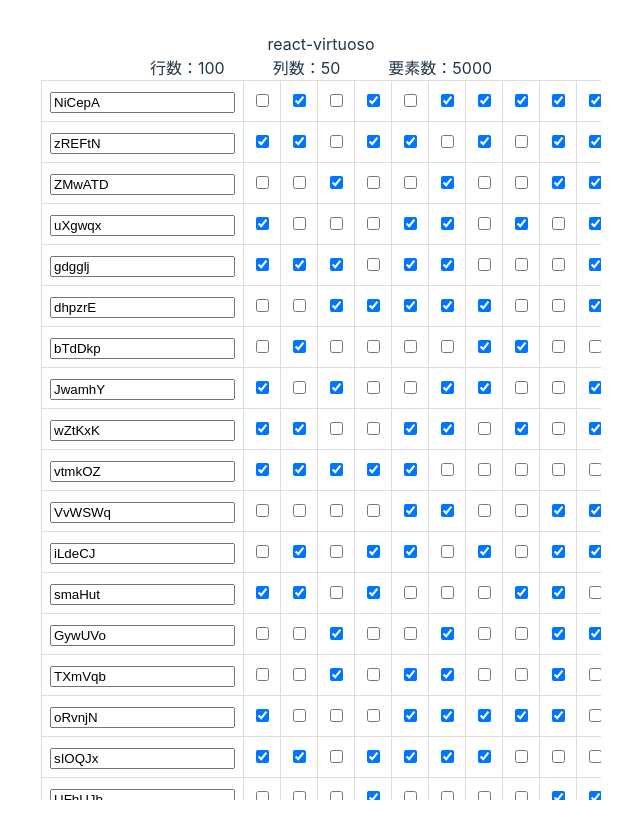
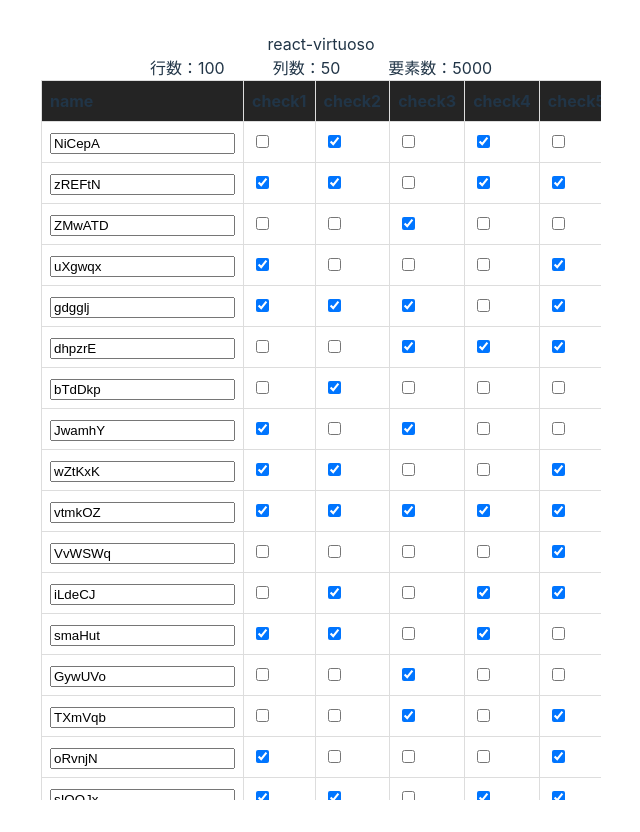
Before and after one commit to ngmtine/table_virtuoso_example, a React (Vite) app: page /virtuoso in a window 1280 px wide. Shown: the whole page, without its empty margins (319-959 px from the left). Built offline with nearby package versions, Linux system fonts and the light colour scheme.

Commit message:
update: virtuoso でヘッダー表示まで、ただし下部にスクロールするとヘッダーどっかいく

```diff
--- a/src/react_virtuoso/Table.tsx
+++ b/src/react_virtuoso/Table.tsx
@@ -8,13 +8,10 @@ type PropsType = {
     col: number;
 };
 
-// // ヘッダ部コンポーネント
-// const fixedHeaderContent = (data: RandomData[]) => {
-//     return <tr>{data.length > 0 && Object.keys(data[0]).map((key, index) => <th key={index}>{key}</th>)}</tr>;
-// };
+// ボディ部コンポーネント
+const itemContent = (_: number, rowData: RandomData) => {
+    console.log("tr!!"); // レンダリング確認用
 
-// ボディ部コンポーネント
-const itemContent = (idx: number, rowData: RandomData) => {
     return (
         <>
             {Object.keys(rowData).map((key, cellIndex) => (
@@ -45,6 +42,19 @@ export const Table: FC<PropsType> = ({ row, col }) => {
         setData(createRandomData(row, col)); // 行数、チェックボックス数
     }, []);
 
+    // ヘッダ部コンポーネント
+    // memo: dataにはクロージャでアクセス
+    const fixedHeaderContent = () => {
+        // prettier-ignore
+        return (
+        <tr>
+            {data.length > 0 && Object.keys(data[0]).map((key, index) =>
+                <th key={index}>{key}</th>
+            )}
+        </tr>
+    )
+    };
+
     // // セルのvalueのアップデートハンドラ
     // const handleUpdate = (rowIndex: number, key: string, newValue: string | boolean) => {
     //     const updatedData = [...data];
@@ -57,9 +67,7 @@ export const Table: FC<PropsType> = ({ row, col }) => {
             <TableVirtuoso
                 data={data}
                 totalCount={data.length}
-                // fixedHeaderContent={() => {
-                //     fixedHeaderContent(data);
-                // }}
+                fixedHeaderContent={fixedHeaderContent}
                 itemContent={itemContent}
             ></TableVirtuoso>
         </div>
```
